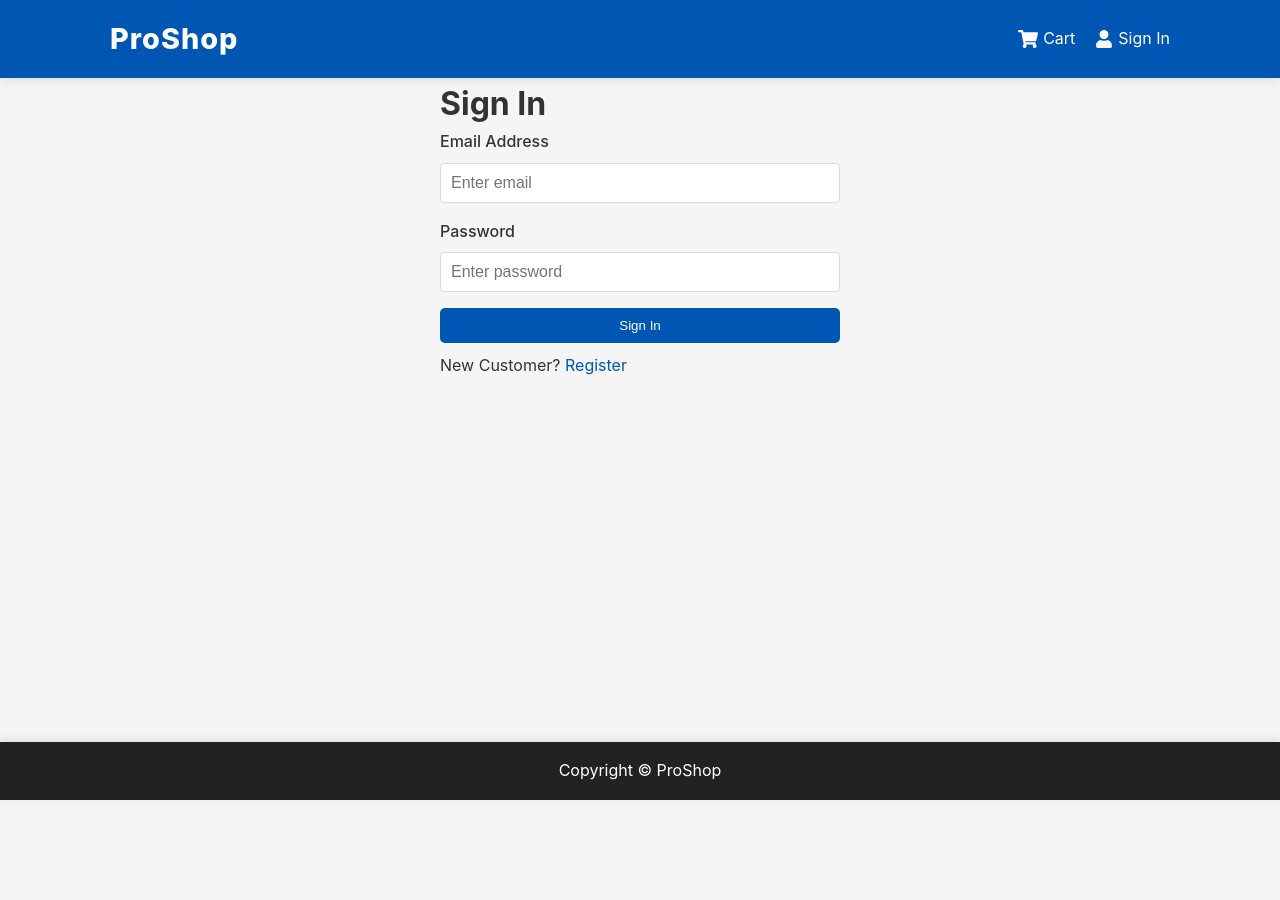
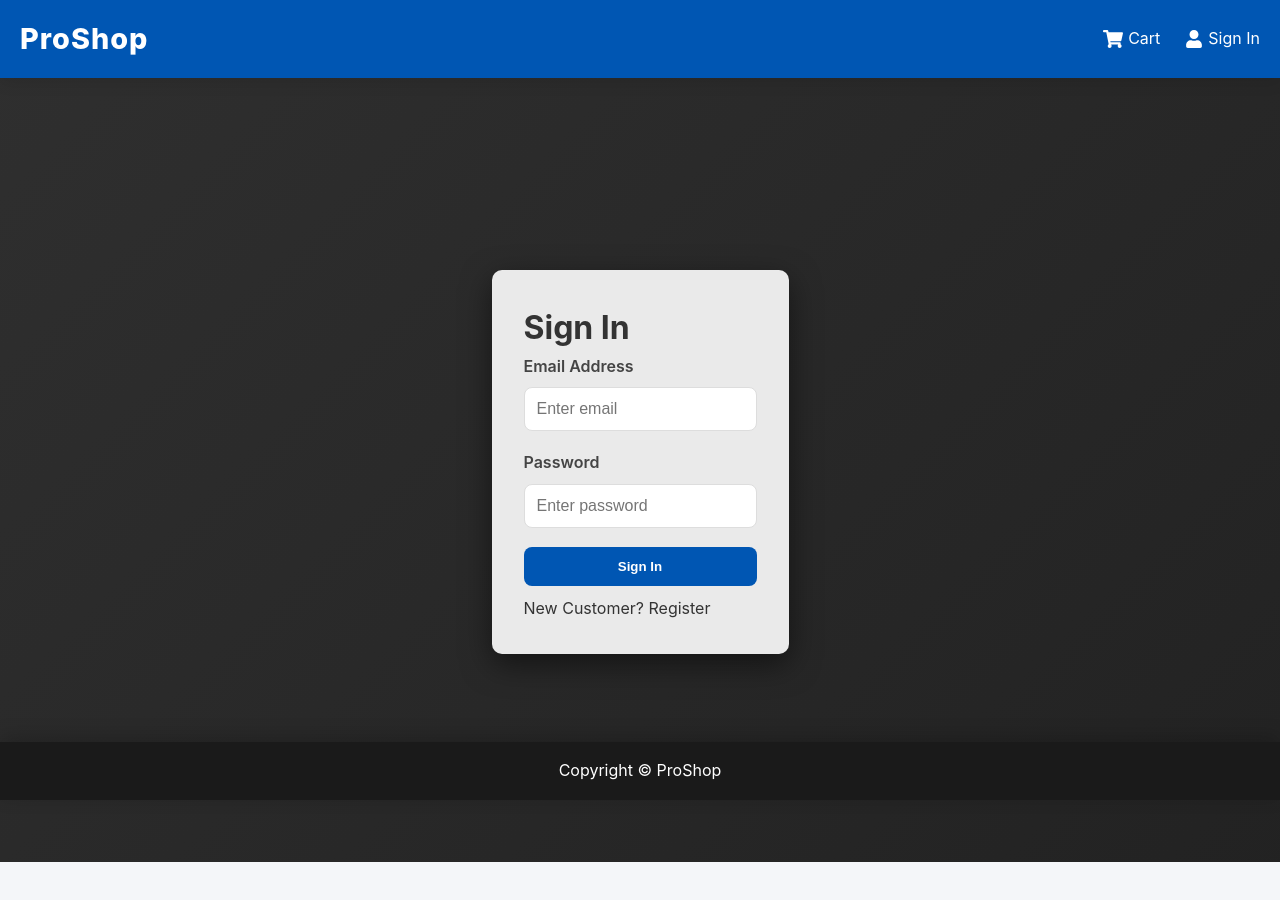
Before and after one commit to Dilakshan57/ecommerce-mvp, a React (Vite) app in the folder client/: page /login in a window 1280 px wide. Shown: the top 900 px of the page. Before the commit the page ends 800 px from the top, so only its background shows below. Built offline with nearby package versions, Linux system fonts and the light colour scheme.

Commit message:
Mega Update: 50 products, 8-column grid, and Matte Black animations

```diff
--- a/client/src/index.css
+++ b/client/src/index.css
@@ -2,9 +2,12 @@
   --primary-color: #0056b3;
   /* Professional Blue */
   --secondary-color: #f8f9fa;
-  --accent-color: #007bff;
+  --accent-color: #ffc107;
+  /* Gold Accent */
   --text-color: #333;
   --bg-color: #f4f6f9;
+  --matte-black: #1a1a1a;
+  --matte-black-gloss: #2a2a2a;
 }
 
 * {
@@ -14,16 +17,20 @@
 }
 
 body {
-  font-family: 'Segoe UI', Roboto, 'Helvetica Neue', Arial, sans-serif;
+  font-family: 'Inter', -apple-system, BlinkMacSystemFont, 'Segoe UI', Roboto, sans-serif;
   line-height: 1.6;
   background-color: var(--bg-color);
   color: var(--text-color);
+  min-height: 100vh;
+  position: relative;
+  padding-bottom: 80px;
+  /* Space for footer */
 }
 
 a {
   text-decoration: none;
   color: inherit;
-  transition: color 0.3s ease;
+  transition: all 0.3s ease;
 }
 
 a:hover {
@@ -36,11 +43,13 @@ ul {
 
 img {
   max-width: 100%;
-  border-radius: 5px;
+  border-radius: 8px;
+  display: block;
 }
 
 .container {
-  max-width: 1200px;
+  max-width: 1600px;
+  /* Increased for 8-column grid */
   margin: 0 auto;
   padding: 0 20px;
 }
@@ -50,7 +59,10 @@ header {
   background: var(--primary-color);
   color: #fff;
   padding: 1rem 0;
-  box-shadow: 0 2px 10px rgba(0, 0, 0, 0.1);
+  box-shadow: 0 4px 15px rgba(0, 0, 0, 0.1);
+  position: sticky;
+  top: 0;
+  z-index: 1001;
 }
 
 header a {
@@ -58,7 +70,7 @@ header a {
 }
 
 header a:hover {
-  color: #ddd;
+  color: var(--accent-color);
 }
 
 nav {
@@ -78,16 +90,19 @@ nav ul {
   display: inline-block;
   background: var(--primary-color);
   color: #fff;
-  padding: 10px 20px;
+  padding: 12px 24px;
   cursor: pointer;
   border: none;
-  border-radius: 5px;
-  transition: background 0.3s ease, transform 0.2s ease;
+  border-radius: 8px;
+  font-weight: 600;
+  transition: all 0.3s cubic-bezier(0.4, 0, 0.2, 1);
+  text-align: center;
 }
 
 .btn:hover {
   background: #004494;
   transform: translateY(-2px);
+  box-shadow: 0 5px 15px rgba(0, 86, 179, 0.3);
 }
 
 .btn-block {
@@ -95,208 +110,150 @@ nav ul {
   width: 100%;
 }
 
+/* Card */
 .card {
   background: #fff;
-  padding: 1.5rem;
-  margin: 1rem 0;
-  border-radius: 10px;
-  box-shadow: 0 4px 6px rgba(0, 0, 0, 0.05);
-  transition: transform 0.3s ease, box-shadow 0.3s ease;
+  padding: 15px;
+  margin: 10px 0;
+  border-radius: 12px;
+  box-shadow: 0 5px 15px rgba(0, 0, 0, 0.03);
+  transition: all 0.4s cubic-bezier(0.165, 0.84, 0.44, 1);
   overflow: hidden;
+  border: 1px solid #eee;
 }
 
 .card:hover {
-  transform: translateY(-10px) scale(1.02);
-  box-shadow: 0 12px 20px rgba(0, 0, 0, 0.15);
+  transform: translateY(-8px) scale(1.03);
+  box-shadow: 0 20px 40px rgba(0, 0, 0, 0.12);
+  border-color: var(--primary-color);
+}
+
+.card img {
+  width: 100%;
+  height: 180px;
+  /* Smaller for 8-column layout */
+  object-fit: cover;
+  border-radius: 8px;
+  transition: transform 0.6s ease;
+}
+
+.card:hover img {
+  transform: scale(1.05);
 }
 
 .card-title {
-  transition: transform 0.3s ease, color 0.3s ease;
+  transition: all 0.3s ease;
+  font-size: 0.9rem !important;
+  font-weight: 600;
+  color: #222;
 }
 
 .card:hover .card-title {
-  transform: scale(1.05);
   color: var(--primary-color);
 }
 
+/* Grid */
+.products-grid {
+  display: grid;
+  grid-template-columns: repeat(8, 1fr);
+  /* Force 8 columns on large screens */
+  gap: 15px;
+  padding: 20px 0;
+}
+
+@media (max-width: 1400px) {
+  .products-grid {
+    grid-template-columns: repeat(6, 1fr);
+  }
+}
+
+@media (max-width: 1100px) {
+  .products-grid {
+    grid-template-columns: repeat(4, 1fr);
+  }
+}
+
+@media (max-width: 800px) {
+  .products-grid {
+    grid-template-columns: repeat(2, 1fr);
+  }
+}
+
+@media (max-width: 500px) {
+  .products-grid {
+    grid-template-columns: 1fr;
+  }
+}
+
+/* Footer */
+footer {
+  position: fixed;
+  left: 0;
+  bottom: 0;
+  width: 100%;
+  background: var(--matte-black);
+  color: #fff;
+  z-index: 1000;
+  padding: 1.5rem 0;
+  text-align: center;
+  box-shadow: 0 -5px 20px rgba(0, 0, 0, 0.2);
+}
+
+/* Auth Page Wrapper with Animation */
+.auth-page-wrapper {
+  min-height: 100vh;
+  display: flex;
+  justify-content: center;
+  align-items: center;
+  background: linear-gradient(135deg, #1a1a1a 0%, #333333 50%, #1a1a1a 100%);
+  background-size: 400% 400%;
+  animation: matteMove 15s ease infinite;
+  padding: 20px;
+  margin: -1rem -20px;
+  /* Offset container padding */
+}
+
+@keyframes matteMove {
+  0% {
+    background-position: 0% 50%;
+  }
+
+  50% {
+    background-position: 100% 50%;
+  }
+
+  100% {
+    background-position: 0% 50%;
+  }
+}
+
 .form-group {
-  margin-bottom: 1rem;
+  margin-bottom: 1.2rem;
 }
 
 .form-group label {
   display: block;
   margin-bottom: 0.5rem;
-  font-weight: 500;
+  font-weight: 600;
+  color: #444;
 }
 
-.form-group input,
-.form-group textarea,
-.form-group select {
+.form-group input {
   width: 100%;
   padding: 12px;
   border: 1px solid #ddd;
-  border-radius: 5px;
+  border-radius: 8px;
   font-size: 1rem;
+  transition: border-color 0.3s ease;
 }
 
 .form-group input:focus {
   outline: none;
   border-color: var(--primary-color);
+  box-shadow: 0 0 0 3px rgba(0, 86, 179, 0.1);
 }
 
-/* Grid for Products */
-.products-grid {
-  display: grid;
-  grid-template-columns: repeat(auto-fill, minmax(280px, 1fr));
-  gap: 30px;
+.rating {
+  color: var(--accent-color);
+  font-size: 0.8rem;
 }
-
-.card img {
-  width: 100%;
-  height: 250px;
-  /* Fixed height for all images */
-  object-fit: cover;
-  /* Ensures image covers the area without distortion */
-}
-
-.rating span {
-  margin: 0.1rem;
-  color: #f8e825;
-}
-
-/* Floating Footer */
-body {
-  padding-bottom: 80px;
-  /* Space for footer */
-  min-height: 100vh;
-  position: relative;
-}
-
-footer {
-  position: fixed;
-  left: 0;
-  bottom: 0;
-  width: 100%;
-  background: #222;
-  /* Darker background for contrast */
-  color: #fff;
-  z-index: 1000;
-  box-shadow: 0 -2px 10px rgba(0, 0, 0, 0.1);
-}
-
-* {
-  box-sizing: border-box;
-  margin: 0;
-  padding: 0;
-}
-
-body {
-  font-family: -apple-system, BlinkMacSystemFont, 'Segoe UI', Roboto, Oxygen,
-    Ubuntu, Cantarell, 'Open Sans', 'Helvetica Neue', sans-serif;
-  line-height: 1.6;
-  background-color: #f5f5f5;
-  color: var(--text-color);
-}
-
-a {
-  text-decoration: none;
-  color: var(--primary-color);
-}
-
-a:hover {
-  text-decoration: underline;
-}
-
-ul {
-  list-style: none;
-}
-
-img {
-  max-width: 100%;
-}
-
-.container {
-  max-width: 1100px;
-  margin: 0 auto;
-  padding: 0 20px;
-}
-
-/* Header */
-header {
-  background: var(--primary-color);
-  color: #fff;
-  padding: 1rem 0;
-}
-
-header a {
-  color: #fff;
-}
-
-nav {
-  display: flex;
-  justify-content: space-between;
-  align-items: center;
-}
-
-nav ul {
-  display: flex;
-  gap: 20px;
-}
-
-/* Utilities */
-.btn {
-  display: inline-block;
-  background: var(--primary-color);
-  color: #fff;
-  padding: 10px 20px;
-  cursor: pointer;
-  border: none;
-  border-radius: 5px;
-}
-
-.btn:hover {
-  opacity: 0.9;
-  text-decoration: none;
-}
-
-.btn-block {
-  display: block;
-  width: 100%;
-}
-
-.card {
-  background: #fff;
-  padding: 1rem;
-  margin: 1rem 0;
-  border-radius: 5px;
-  box-shadow: 0 2px 5px rgba(0, 0, 0, 0.1);
-}
-
-.form-group {
-  margin-bottom: 1rem;
-}
-
-.form-group label {
-  display: block;
-  margin-bottom: 0.5rem;
-}
-
-.form-group input,
-.form-group textarea,
-.form-group select {
-  width: 100%;
-  padding: 10px;
-  border: 1px solid #ddd;
-  border-radius: 4px;
-}
-
-/* Grid for Products */
-.products-grid {
-  display: grid;
-  grid-template-columns: repeat(auto-fill, minmax(250px, 1fr));
-  gap: 20px;
-}
-
-.rating span {
-  margin: 0.1rem;
-}
--- a/client/src/screens/LoginScreen.jsx
+++ b/client/src/screens/LoginScreen.jsx
@@ -31,7 +31,8 @@ const LoginScreen = () => {
     };
 
     return (
-        <div style={{ maxWidth: '400px', margin: '0 auto' }}>
+        <div className='auth-page-wrapper'>
+            <div style={{ maxWidth: '400px', margin: '0 auto', background: 'rgba(255, 255, 255, 0.9)', padding: '2rem', borderRadius: '10px', boxShadow: '0 10px 30px rgba(0,0,0,0.5)' }}>
                 <h1>Sign In</h1>
                 {error && <Message variant='danger'>{error}</Message>}
                 {loading && <Loader />}
@@ -63,6 +64,7 @@ const LoginScreen = () => {
                     New Customer? <Link to={redirect ? `/register?redirect=${redirect}` : '/register'}>Register</Link>
                 </div>
             </div>
+        </div>
     );
 };
 
--- a/client/src/screens/RegisterScreen.jsx
+++ b/client/src/screens/RegisterScreen.jsx
@@ -38,7 +38,8 @@ const RegisterScreen = () => {
     };
 
     return (
-        <div style={{ maxWidth: '400px', margin: '0 auto' }}>
+        <div className='auth-page-wrapper'>
+            <div style={{ maxWidth: '400px', margin: '0 auto', background: 'rgba(255, 255, 255, 0.9)', padding: '2rem', borderRadius: '10px', boxShadow: '0 10px 30px rgba(0,0,0,0.5)' }}>
                 <h1>Sign Up</h1>
                 {message && <Message variant='danger'>{message}</Message>}
                 {error && <Message variant='danger'>{error}</Message>}
@@ -89,6 +90,7 @@ const RegisterScreen = () => {
                     Have an Account? <Link to={redirect ? `/login?redirect=${redirect}` : '/login'}>Login</Link>
                 </div>
             </div>
+        </div>
     );
 };
 
```
Also changed, not shown: 1 other file (tests, documents, lock files or other folders). Lines whose indentation alone changed are shown as unchanged.
